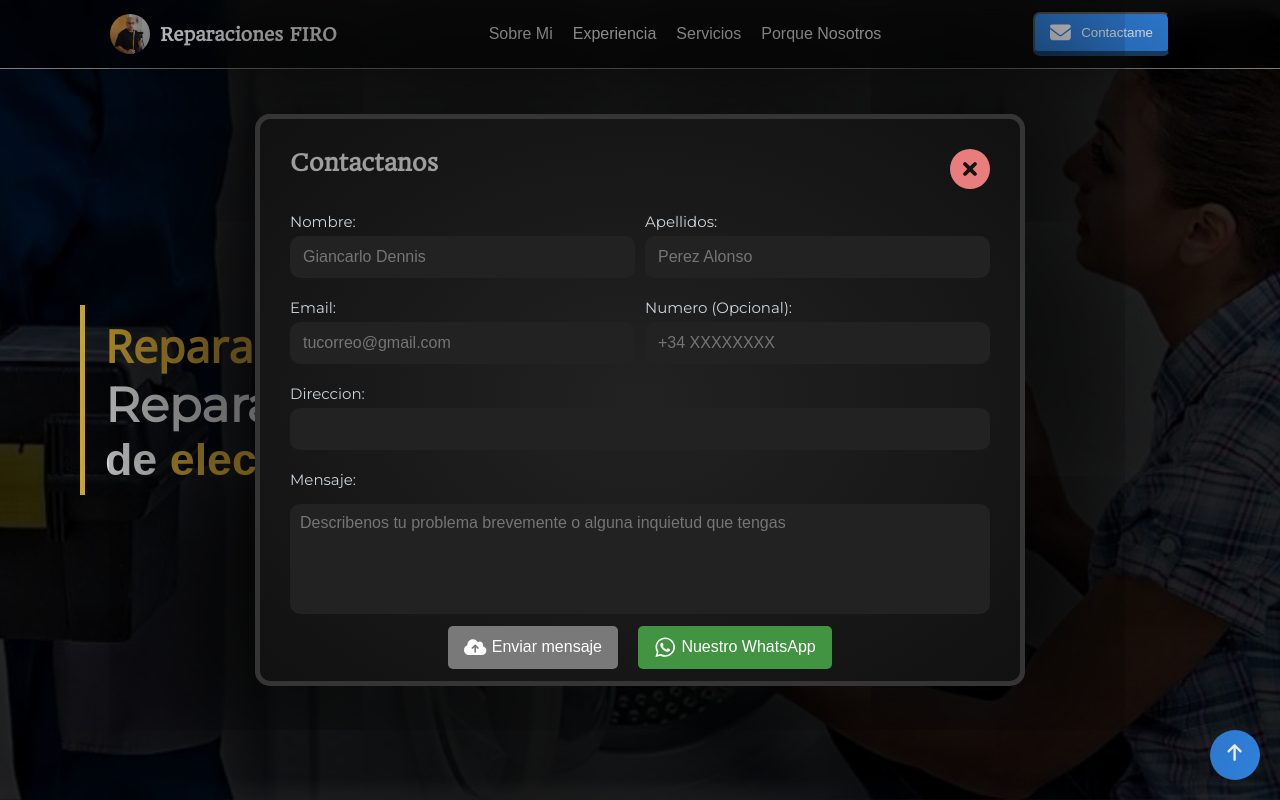
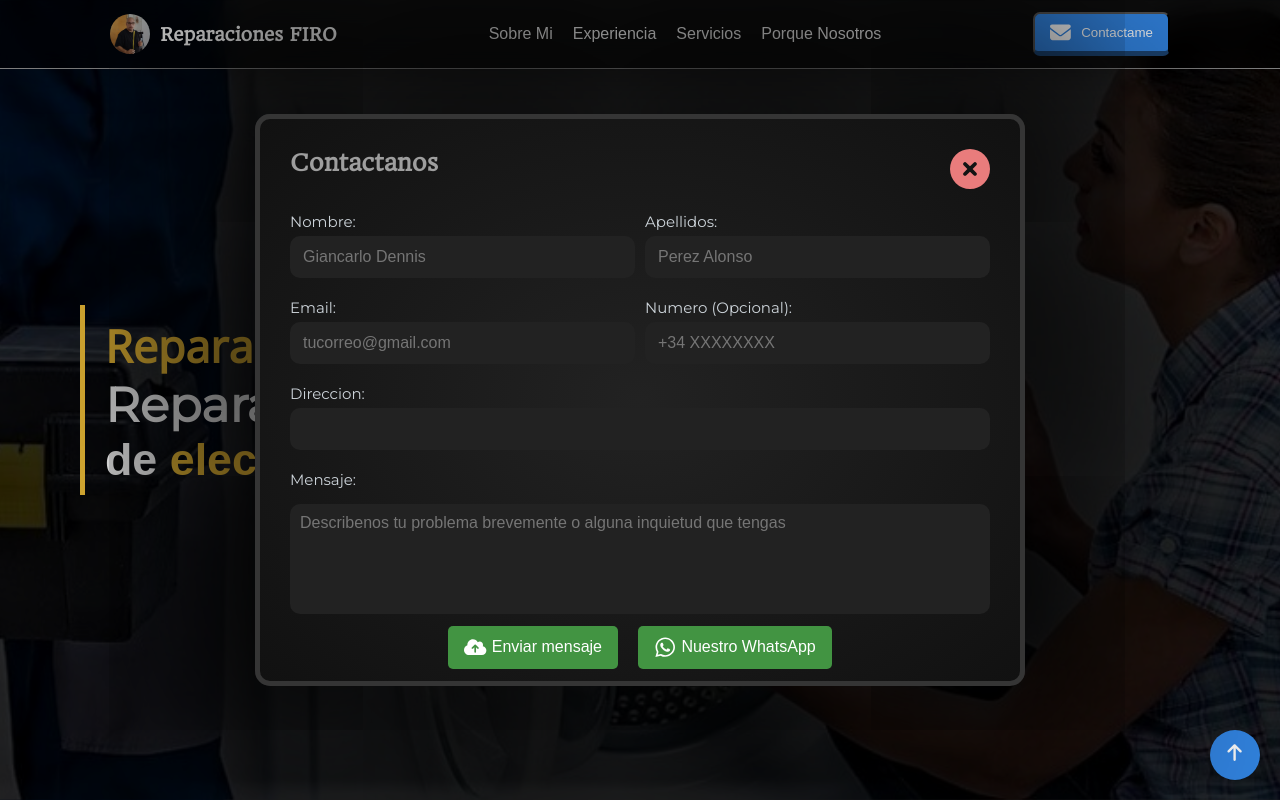
Before and after one commit to GankiDEV/Julio-Reparaciones-WEB, a React (Vite) app: page / in a window 1280 px wide. Both pictures are taken after a click on the button "Contactame". Shown: the top 800 px of the page. Built offline with nearby package versions, Linux system fonts and the light colour scheme.

Commit message:
septimo commit

```diff
--- a/src/components/PorqueNosotros.jsx
+++ b/src/components/PorqueNosotros.jsx
@@ -16,7 +16,7 @@ function PorqueNosotros() {
     <section id="porquenosotros" className={style.container}>
       <div className={style.title}>
         <h2>No encontrarás mejor servicio.</h2>
-        <p>Nuestro servicio de reparaciones no paran de mejorar.</p>
+        <p>No paramos de mejorar.</p>
       </div>
 
       <div className={style.boxes}>
--- a/src/components/special/FormContact.jsx
+++ b/src/components/special/FormContact.jsx
@@ -1,26 +1,40 @@
-import { useRef } from "react";
+import { useRef, useState } from "react";
 import emailjs from "@emailjs/browser";
 
-import { FaCircleXmark, FaWhatsapp, FaCloudArrowUp } from "react-icons/fa6";
+import {
+  FaCircleXmark,
+  FaWhatsapp,
+  FaCloudArrowUp,
+  FaArrowsRotate,
+  FaEnvelopeCircleCheck,
+  FaCommentSlash,
+} from "react-icons/fa6";
 
 import style from "@/styles/special/FormContact.module.css";
 
 function FormContact({ isVisible, setVisible }) {
   const form = useRef();
+  const [loading, setLoading] = useState(0);
+  const [showStatus, setShowStatus] = useState(false);
 
+  const handleLoading = (e) => {
+    e.preventDefault();
+    setShowStatus(true);
+  };
   const sendEmail = (e) => {
     e.preventDefault();
-
     emailjs
       .sendForm("service_1l9845m", "template_xyqzlyt", form.current, {
         publicKey: "gAltATlqM7SF4Xmq4",
       })
       .then(
         () => {
-          alert("SUCCESS!");
+          setLoading(1);
+          console.log(loading);
         },
         (error) => {
-          alert("FAILED...", error.text);
+          setLoading(-1);
+          console.log(loading);
         }
       );
   };
@@ -31,10 +45,22 @@ function FormContact({ isVisible, setVisible }) {
         isVisible ? "contactFormVisible" : "contactFormNotVisible"
       }`}
     >
-      <form className={style.form} ref={form} onSubmit={sendEmail}>
+      <form
+        className={style.form}
+        ref={form}
+        onSubmit={(e) => {
+          sendEmail(e);
+          handleLoading(e);
+        }}
+      >
         <div className={style.title}>
           <h2>Contactanos</h2>
-          <button onClick={(e) => {e.preventDefault(); setVisible(false)}}>
+          <button
+            onClick={(e) => {
+              e.preventDefault();
+              setVisible(false);
+            }}
+          >
             <FaCircleXmark
               fontSize={"2.5rem"}
               className={style.closeButton}
@@ -42,7 +68,8 @@ function FormContact({ isVisible, setVisible }) {
             />
           </button>
         </div>
-        <div className={style.controls}>
+        {showStatus === false && (
+          <div className={`${style.controls}`}>
             <label>
               Nombre:
               <input
@@ -97,13 +124,49 @@ function FormContact({ isVisible, setVisible }) {
               ></textarea>
             </label>
           </div>
+        )}
+
+        {showStatus === true && (
+          <div className={style.emailStatus}>
+            {loading === 0 && (
+              <>
+                <FaArrowsRotate className={style.loading} />
+                <p>Enviando...</p>
+              </>
+            )}
+
+            {loading === 1 && (
+              <>
+                <FaEnvelopeCircleCheck />
+                <p>Recibido</p>
+              </>
+            )}
+
+            {loading === -1 && (
+              <>
+                <FaCommentSlash />
+                <p>
+                  No se pudo enviar, recarga la pagina y vuelva a intentarlo,
+                  abajo tienes nuestro WhatsApp
+                </p>
+              </>
+            )}
+          </div>
+        )}
 
         <div className={style.buttons}>
-          <button type="submit">
+          <button type="submit" disabled={showStatus == true}>
             <FaCloudArrowUp fontSize={"1.4rem"} />
             Enviar mensaje
           </button>
-          <button>
+          <button
+            onClick={() =>
+              window.open(
+                "https://api.whatsapp.com/send?phone=34680423892&text=Hola%2C%20estoy%20interesado%20en%20sus%20servicios.",
+                "_blank"
+              )
+            }
+          >
             <FaWhatsapp fontSize={"1.4rem"} />
             Nuestro WhatsApp
           </button>
--- a/src/styles/special/FormContact.module.css
+++ b/src/styles/special/FormContact.module.css
@@ -24,6 +24,7 @@
   max-width: 700px;
   border: 5px solid #353535;
   box-shadow: 0 0 370px 100px #000;
+  position: relative;
 }
 
 .title {
@@ -56,8 +57,12 @@
   width: 700px;
   gap: 20px;
   column-gap: 10px;
+  position: relative;
 }
 
+.controls.controlsHide {
+  opacity: 0;
+}
 .controls label {
   display: flex;
   flex-direction: column;
@@ -135,13 +140,19 @@
   column-gap: 5px;
 }
 
-.buttons button:first-of-type {
-  background-color: #797979;
+.buttons button:first-child {
+  background-color: #429442;
   color: #fff;
 
   &:hover {
-    background-color: #636363;
+    background-color: #368136;
     cursor: pointer;
+  }
+
+  &:disabled {
+    cursor: initial;
+    background-color: #797979;
+    color: #fff;
   }
 }
 
@@ -152,6 +163,32 @@
   &:hover {
     background-color: #368136;
     cursor: pointer;
+  }
+}
+
+.emailStatus {
+  padding: 200px;
+  background-color: transparent;
+  display: flex;
+  justify-content: center;
+  align-items: center;
+  opacity: 1;
+  gap: 10px;
+  font-size: 1.5rem;
+  font-family: "OpenSans Regular";
+  color: #dbdbdb;
+}
+
+.loading {
+  animation: loading 1s linear infinite;
+}
+
+@keyframes loading {
+  0% {
+    transform: rotateZ(0);
+  }
+  100% {
+    transform: rotateZ(360deg);
   }
 }
 
```
Lines whose indentation alone changed are shown as unchanged.
